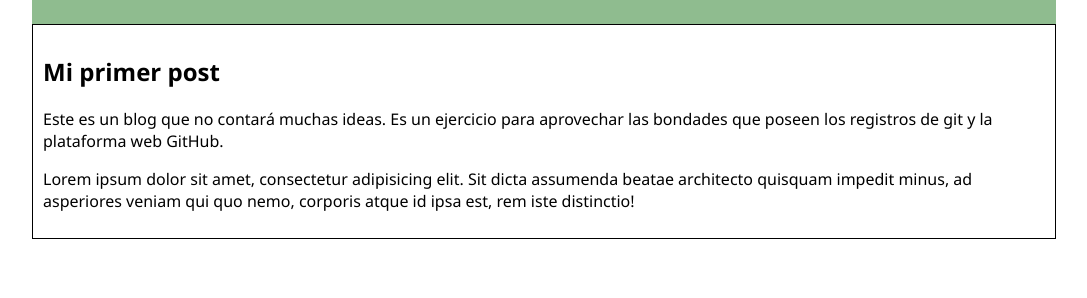
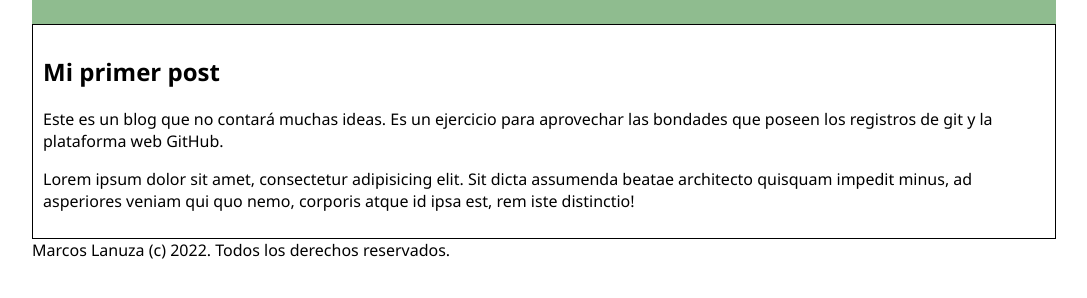
Before and after one commit to TorreManias/blogcito, a plain HTML site: page index.html in a window 1280 px wide. Shown: the part 80-378 px from the top of the page, without its empty margins (96-1183 px from the left). Drawn offline with Linux system fonts and the light colour scheme.

Commit message:
Estructura del footer

```diff
--- a/index.html
+++ b/index.html
@@ -18,5 +18,8 @@
             </p>
             <p>Lorem ipsum dolor sit amet, consectetur adipisicing elit. Sit dicta assumenda beatae architecto quisquam impedit minus, ad asperiores veniam qui quo nemo, corporis atque id ipsa est, rem iste distinctio!</p>
         </main>
+        <footer>
+            Marcos Lanuza (c) 2022. Todos los derechos reservados.
+        </footer>
     </body>
 </html>
```
